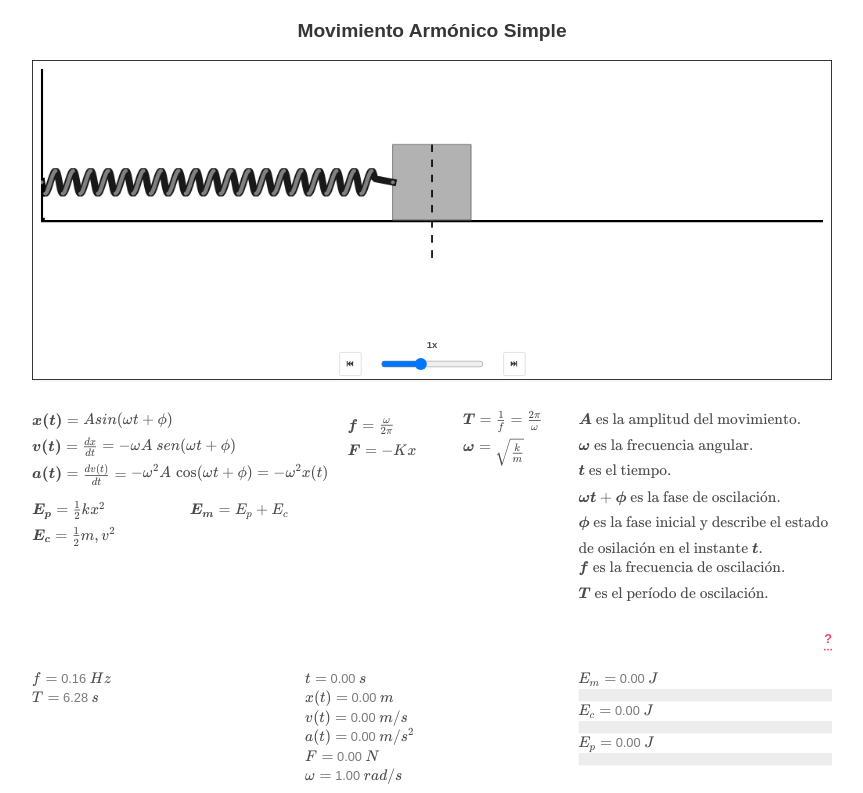
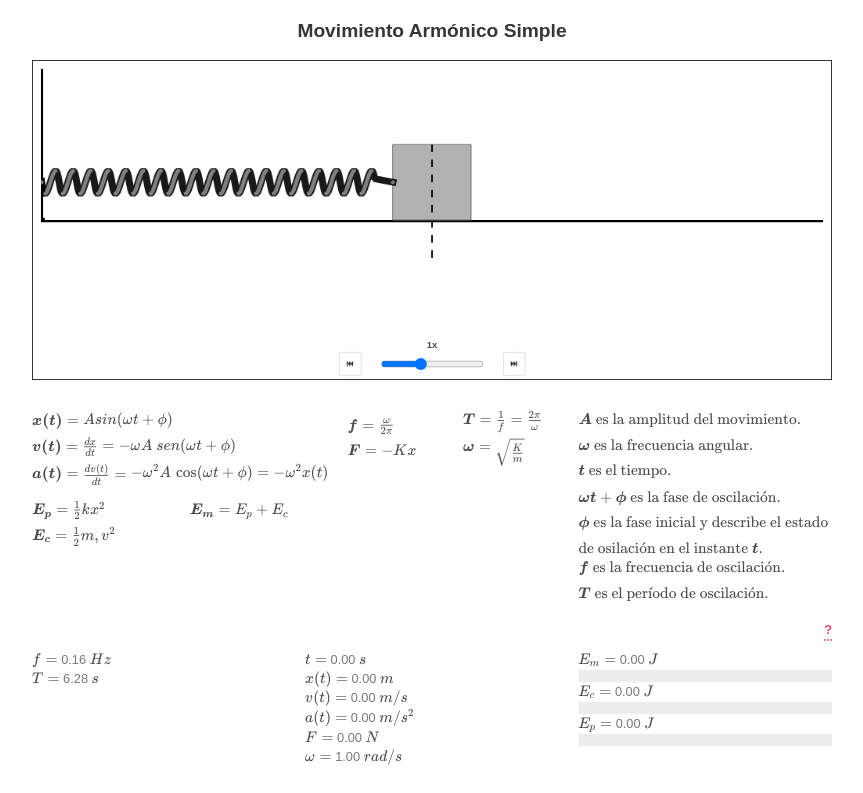
Before and after one commit to iamzapata/movimientos-oscilatorios, a Next.js app: page /movimiento-armonico-simple in a window 1280 px wide. Shown: the top 793 px of the page, without its empty margins (208-1071 px from the left). Built offline with nearby package versions, Linux system fonts and the light colour scheme.

Commit message:
Agregar nota de K

```diff
--- a/components/MovimientoArmonicoSimple/Formulas.jsx
+++ b/components/MovimientoArmonicoSimple/Formulas.jsx
@@ -2,7 +2,7 @@ import React from "react";
 import FormulaMatematica from "components/FormulaMatematica";
 
 const Formulas = () => (
-  <div className="columns Formulas mt-5">
+  <div className="columns Formulas mt-5" style={{marginBottom: '0'}}>
     <div className="column">
       <FormulaMatematica texto="\boldsymbol{x(t)}= Asin(\omega t + \phi)" className="mb-2 flex flex" />
       <FormulaMatematica
@@ -31,7 +31,7 @@ const Formulas = () => (
         </div>
         <div className="column flex flex-col justify-center">
           <FormulaMatematica texto="\boldsymbol{T}=\frac{1}{f}=\frac {2\pi}{\omega}" className="mb-2 flex" />
-          <FormulaMatematica texto="\boldsymbol\omega={\sqrt \frac{k}{m}}" className="mb-2 flex" />
+          <FormulaMatematica texto="\boldsymbol\omega={\sqrt \frac{K}{m}}" className="mb-2 flex" />
         </div>
       </div>
     </div>
@@ -47,6 +47,7 @@ const Formulas = () => (
       <FormulaMatematica texto="\text{de osilación en el instante }\boldsymbol{t}\text{.}"/>
       <FormulaMatematica texto="\boldsymbol{f} \text{ es la frecuencia de oscilación.}" className="flex mb-2" />
       <FormulaMatematica texto="\boldsymbol{T} \text{ es el período de oscilación.}" className="flex mb-2" />
+      {/* <FormulaMatematica texto="\boldsymbol{K} \text{ es la constante del resorte.}" className="flex" /> */}
     </div>
   </div>
 );
--- a/components/MovimientoArmonicoSimple/TextoAyuda.jsx
+++ b/components/MovimientoArmonicoSimple/TextoAyuda.jsx
@@ -1,7 +1,7 @@
 import React from "react";
 
 const TextoAyuda = () => (
-  <div className="columns">
+  <div className="columns" style={{marginBottom: '0'}}>
     <div className="column">
       <div className="Texto-Ayuda text-right">
         <div className="tooltip">
```
